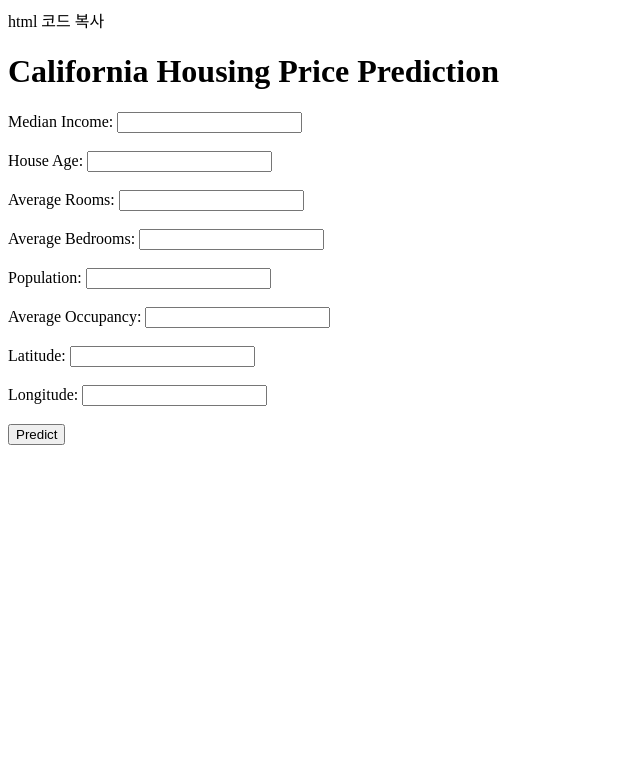
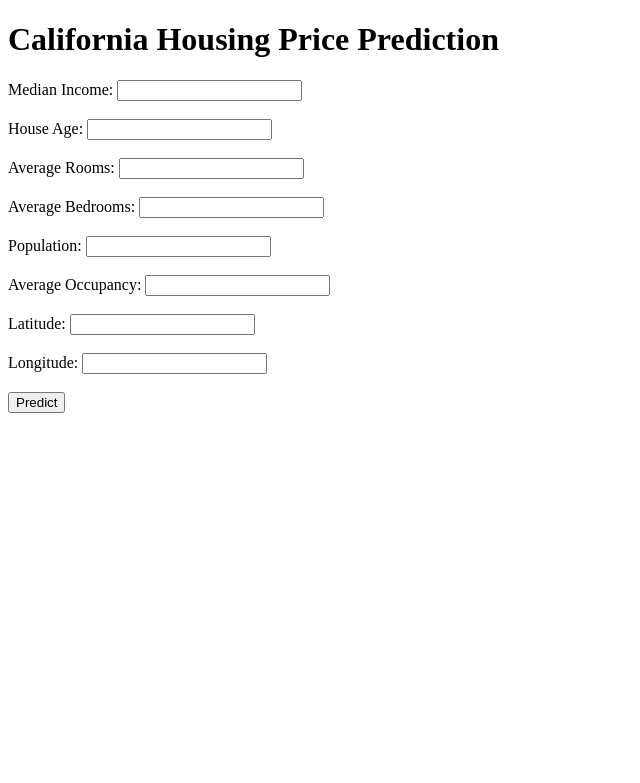
Before and after one commit to hypeprogrammer/test_cali_price, a Flask app: page / in a window 1280 px wide. Shown: the top 783 px of the page, without its empty margins (0-640 px from the left). Run offline with Flask 3, Linux system fonts and the light colour scheme; parts of the project's set-up code (start-up, migrations or seed data) failed here and were passed over.

Commit message:
오타 수정

```diff
--- a/templates/index.html
+++ b/templates/index.html
@@ -1,5 +1,3 @@
-html
-코드 복사
 <!DOCTYPE html>
 <html lang="en">
 <head>
```
